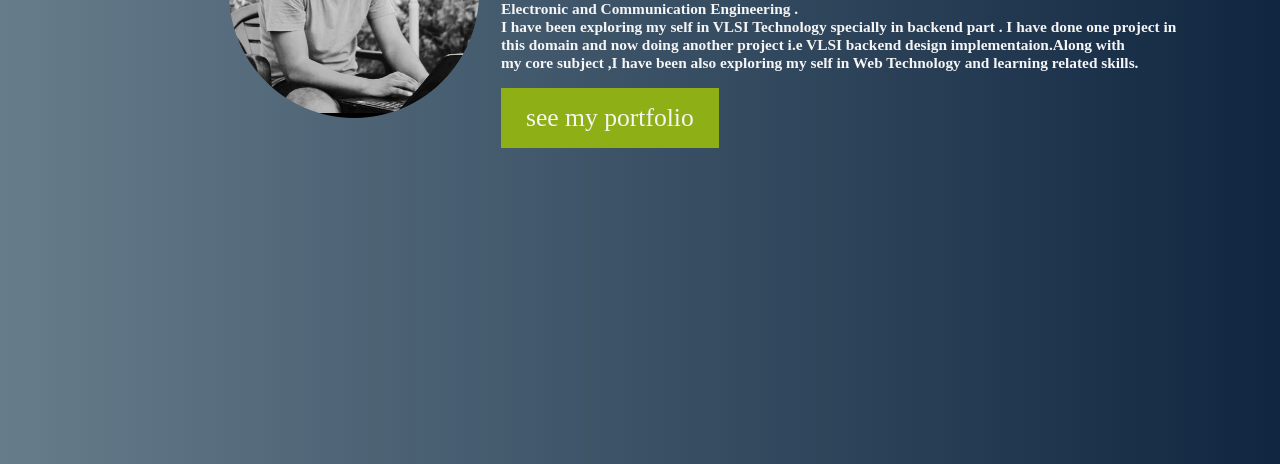
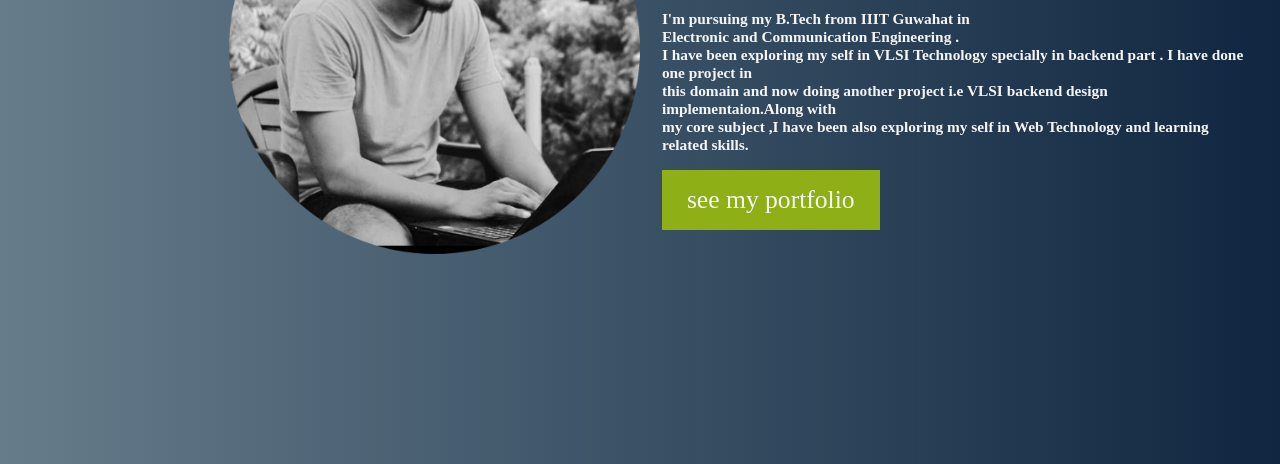
Before and after one commit to avneeshyadav010/portfolio, a plain HTML site: page index.html in a window 1280 px wide. Shown: the part 336-800 px from the top of the page. Drawn offline with Linux system fonts and the light colour scheme.

Commit message:
Update index.html

```diff
--- a/index.html
+++ b/index.html
@@ -37,7 +37,7 @@ a:hover, a:active {
     </head>
     <body>
         <table cellspacing="20" style="padding-top:150px;padding-left:200px">
-          <td >  <img src="New folder/circle-cropped.png" alt="Profile Photo" style="max-width: 100%; height:250px;" ></td>
+          <td >  <img src="New folder/circle-cropped.png" alt="Profile Photo" style="max-width: 100%; height:auto;" ></td>
           <td>
              <h1  style="font-size: 3vw; color: whitesmoke;">Hi,<br> I'm Avneesh Yadav</h1>
             <h3 style="font-size: 1.2vw;color: whitesmoke;">I'm pursuing my B.Tech from IIIT Guwahat in <br>Electronic and Communication Engineering . <br>I have been exploring my self
```
